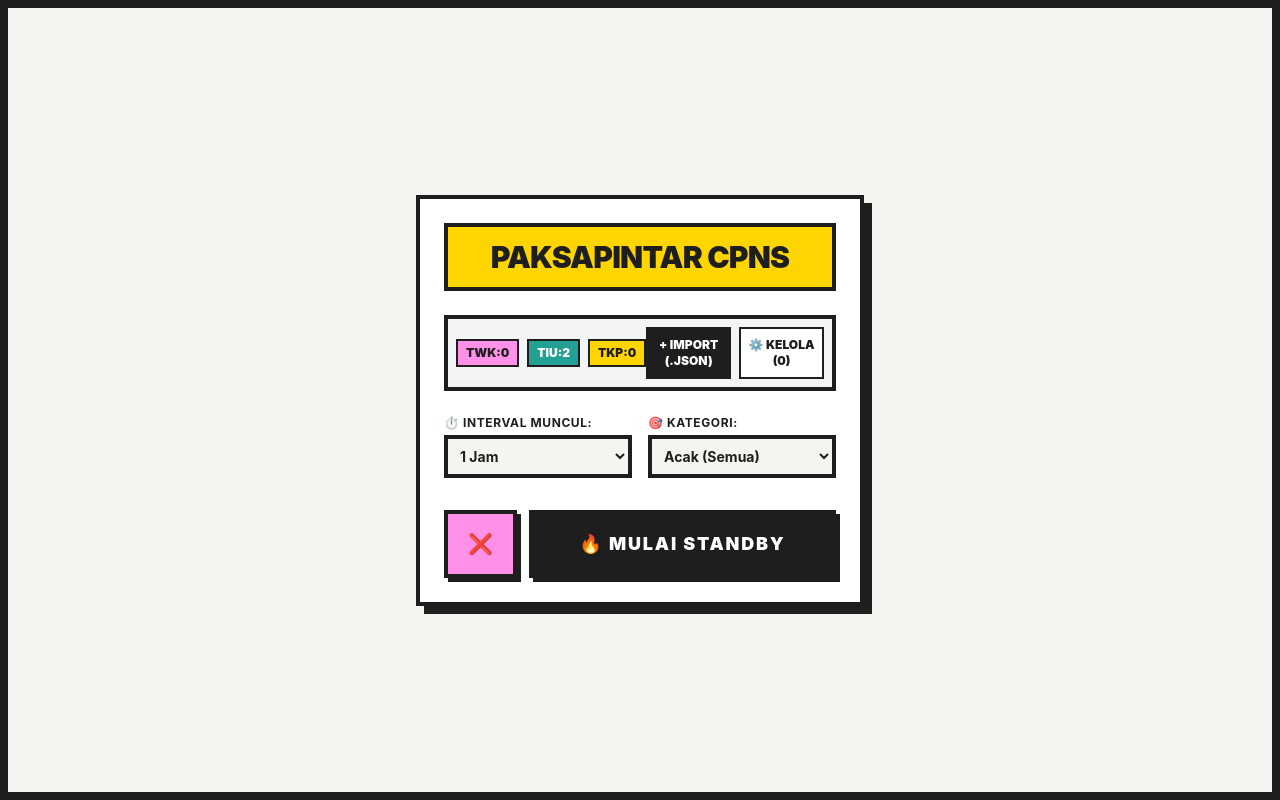
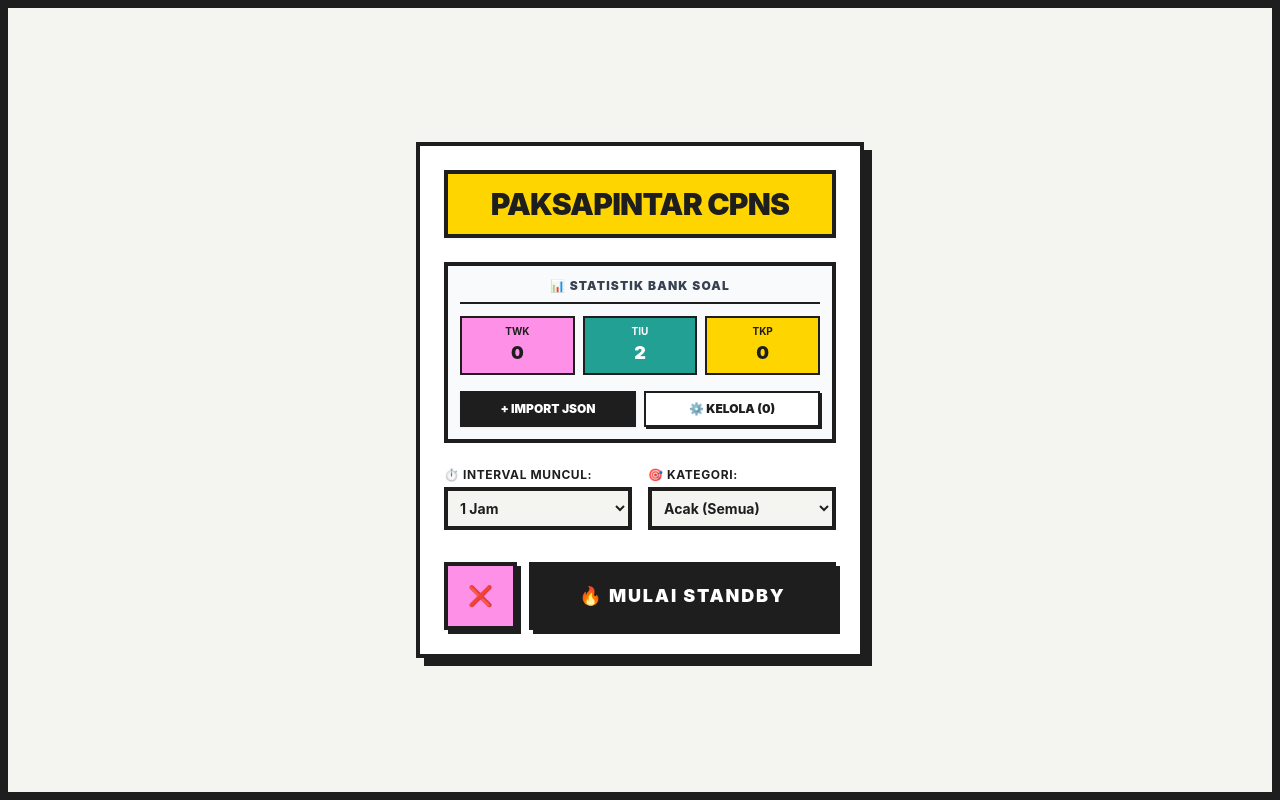
Before and after one commit to M-Rafif-Musyaffa/PaksaPintar-cpns, a React (Vite) app: page / in a window 1280 px wide. Built offline with nearby package versions, Linux system fonts and the light colour scheme; the HTML template or start-up script is replaced by a standard one.

Commit message:
Menambahkan fitur hapus by kategori dan memperbaiki tampilan awalnya

```diff
--- a/src-tauri/tauri.conf.json
+++ b/src-tauri/tauri.conf.json
@@ -1,7 +1,7 @@
 {
   "$schema": "https://schema.tauri.app/config/2",
   "productName": "PaksaPintar CPNS",
-  "version": "1.0.0",
+  "version": "1.1.0",
   "identifier": "com.musya.cpns-PaksaPintar",
   "build": {
     "beforeDevCommand": "npm run dev",
--- a/src/components/SettingScreen.tsx
+++ b/src/components/SettingScreen.tsx
@@ -8,7 +8,7 @@
     waktuMuncul, setWaktuMuncul,
     kategoriAktif, setKategoriAktif,
     importSoalBaru, customSoal,
-    hapusSoalCustom, hapusSemuaSoalCustom
+    hapusSoalCustom, hapusSemuaSoalCustom, hapusSoalCustomByKategori
   } = useSoalStore();
 
   const fileInputRef = useRef<HTMLInputElement>(null);
@@ -100,32 +100,37 @@
 
       <div className="bg-white border-4 border-brutal-black p-6 shadow-[8px_8px_0_0_#1e1e1e] max-w-md w-full flex flex-col gap-6">
 
-        <div className="bg-brutal-yellow p-3 border-4 border-brutal-black text-center relative">
-          <h1 className="text-3xl font-black uppercase tracking-tight">PaksaPintar CPNS</h1>
+        <div className="bg-brutal-yellow p-3 border-4 border-brutal-black text-center relative shadow-sm">
+          <h1 className="text-3xl font-black uppercase tracking-tight">PAKSAPINTAR Cpns</h1>
         </div>
 
-        <div className="flex items-center justify-between bg-gray-100 border-4 border-brutal-black p-2">
-          <div className="flex gap-2 text-xs font-black uppercase">
-            <span className="bg-brutal-pink border-2 border-brutal-black px-2 py-1" title="TWK">Twk:{countTWK}</span>
-            <span className="bg-brutal-blue text-white border-2 border-brutal-black px-2 py-1" title="TIU">Tiu:{countTIU}</span>
-            <span className="bg-brutal-yellow border-2 border-brutal-black px-2 py-1" title="TKP">Tkp:{countTKP}</span>
+        <div className="border-4 border-brutal-black bg-gray-50 p-3 flex flex-col gap-3">
+          <h3 className="font-black text-xs text-center uppercase border-b-2 border-brutal-black pb-2 tracking-widest text-gray-700">📊 Statistik Bank Soal</h3>
+
+          <div className="grid grid-cols-3 gap-2 text-center">
+            <div className="bg-brutal-pink border-2 border-brutal-black py-1.5 flex flex-col">
+              <span className="text-[10px] font-bold uppercase">TWK</span>
+              <span className="font-black text-lg">{countTWK}</span>
+            </div>
+            <div className="bg-brutal-blue text-white border-2 border-brutal-black py-1.5 flex flex-col">
+              <span className="text-[10px] font-bold uppercase">TIU</span>
+              <span className="font-black text-lg">{countTIU}</span>
+            </div>
+            <div className="bg-brutal-yellow border-2 border-brutal-black py-1.5 flex flex-col">
+              <span className="text-[10px] font-bold uppercase">TKP</span>
+              <span className="font-black text-lg">{countTKP}</span>
+            </div>
           </div>
 
-          <div className="flex gap-2">
-            <button
-              onClick={() => fileInputRef.current?.click()}
-              className="flex-1 bg-brutal-black text-white text-xs font-black uppercase py-2 border-2 border-transparent hover:bg-white hover:text-brutal-black hover:border-brutal-black transition-colors"
-            >
-              + Import (.json)
+          <div className="flex gap-2 mt-1">
+            <button onClick={() => fileInputRef.current?.click()} className="flex-1 bg-brutal-black text-white text-xs font-black uppercase py-2 border-2 border-transparent hover:bg-brutal-pink hover:text-brutal-black transition-colors shadow-sm active:translate-y-0.5">
+              + Import JSON
             </button>
-            <button
-              onClick={() => setShowKelola(true)}
-              className="flex-1 bg-white text-brutal-black text-xs font-black uppercase py-2 border-2 border-brutal-black hover:bg-brutal-pink transition-colors"
-            >
+            <button onClick={() => setShowKelola(true)} className="flex-1 bg-white text-brutal-black text-xs font-black uppercase py-2 border-2 border-brutal-black hover:bg-gray-200 transition-colors shadow-[2px_2px_0_0_#1e1e1e] active:translate-y-0.5 active:shadow-none">
               ⚙️ Kelola ({customSoal.length})
             </button>
+            <input type="file" accept=".json" className="hidden" ref={fileInputRef} onChange={handleFileChange} />
           </div>
-          <input type="file" accept=".json" className="hidden" ref={fileInputRef} onChange={handleFileChange} />
         </div>
 
         <div className="grid grid-cols-2 gap-4">
@@ -200,7 +205,7 @@
       {/* MODAL KELOLA SOAL*/}
       {showKelola && (
         <div className="fixed inset-0 bg-black/80 z-50 flex items-center justify-center p-4 animate-[fadeIn_0.2s_ease-out]">
-          <div className="bg-white border-[6px] border-brutal-black w-full max-w-lg h-[80vh] flex flex-col shadow-[8px_8px_0_0_#1e1e1e]">
+          <div className="bg-white border-[6px] border-brutal-black w-full max-w-lg h-[85vh] flex flex-col shadow-[8px_8px_0_0_#1e1e1e]">
 
             <div className="bg-brutal-yellow border-b-4 border-brutal-black p-4 flex justify-between items-center shrink-0">
               <h2 className="font-black text-lg uppercase tracking-tighter">⚙️ Kelola Soal Import</h2>
@@ -208,8 +213,21 @@
             </div>
 
             <div className="p-4 overflow-y-auto flex-1 flex flex-col gap-3 bg-gray-50">
+
+              {/* TOMBOL HAPUS BERDASARKAN KATEGORI */}
+              {customSoal.length > 0 && (
+                <div className="mb-2 border-b-4 border-dashed border-gray-300 pb-4">
+                  <p className="font-bold text-xs mb-2 uppercase text-gray-500 tracking-widest">Aksi Cepat (Hapus Kategori):</p>
+                  <div className="flex gap-2 overflow-x-auto pb-1">
+                    <button onClick={() => window.confirm('Hapus SEMUA soal custom TWK?') && hapusSoalCustomByKategori('TWK')} className="bg-brutal-pink text-brutal-black text-xs font-black px-3 py-2 border-2 border-brutal-black shadow-[2px_2px_0_0_#1e1e1e] active:shadow-none active:translate-y-0.5 whitespace-nowrap">🗑️ Hapus TWK</button>
+                    <button onClick={() => window.confirm('Hapus SEMUA soal custom TIU?') && hapusSoalCustomByKategori('TIU')} className="bg-brutal-blue text-white text-xs font-black px-3 py-2 border-2 border-brutal-black shadow-[2px_2px_0_0_#1e1e1e] active:shadow-none active:translate-y-0.5 whitespace-nowrap">🗑️ Hapus TIU</button>
+                    <button onClick={() => window.confirm('Hapus SEMUA soal custom TKP?') && hapusSoalCustomByKategori('TKP')} className="bg-brutal-yellow text-brutal-black text-xs font-black px-3 py-2 border-2 border-brutal-black shadow-[2px_2px_0_0_#1e1e1e] active:shadow-none active:translate-y-0.5 whitespace-nowrap">🗑️ Hapus TKP</button>
+                  </div>
+                </div>
+              )}
+
               {customSoal.length === 0 ? (
-                <div className="text-center font-bold text-gray-500 py-10">Belum ada soal tambahan yang di-import.</div>
+                <div className="text-center font-bold text-gray-500 py-10 border-4 border-dashed border-gray-300">Belum ada soal tambahan yang di-import.</div>
               ) : (
                 customSoal.map((soal, idx) => (
                   <div key={idx} className="bg-white border-4 border-brutal-black p-3 relative group">
@@ -217,13 +235,8 @@
                     <p className="font-bold text-sm mt-3 line-clamp-3 text-gray-800">{soal.pertanyaan}</p>
 
                     <div className="mt-3 text-right border-t-2 border-dashed border-gray-300 pt-2">
-                      <button
-                        onClick={() => {
-                          if(window.confirm('Hapus soal ini?')) hapusSoalCustom(idx);
-                        }}
-                        className="bg-brutal-pink text-brutal-black font-black text-xs px-3 py-1.5 border-2 border-brutal-black shadow-[2px_2px_0_0_#1e1e1e] active:shadow-none active:translate-x-[2px] active:translate-y-[2px] transition-all"
-                      >
-                        🗑️ Hapus Soal
+                      <button onClick={() => window.confirm('Hapus soal ini?') && hapusSoalCustom(idx)} className="bg-brutal-pink text-brutal-black font-black text-xs px-3 py-1.5 border-2 border-brutal-black shadow-[2px_2px_0_0_#1e1e1e] active:shadow-none active:translate-x-[2px] active:translate-y-[2px] transition-all">
+                        🗑️ Hapus Satuan
                       </button>
                     </div>
                   </div>
@@ -231,14 +244,10 @@
               )}
             </div>
 
+            {/* HAPUS SEMUANYA */}
             {customSoal.length > 0 && (
               <div className="p-4 border-t-4 border-brutal-black bg-white shrink-0">
-                <button
-                  onClick={() => {
-                    if(window.confirm('⚠️ PERINGATAN: Yakin ingin menghapus SEMUA soal yang telah kamu import?')) hapusSemuaSoalCustom();
-                  }}
-                  className="w-full bg-brutal-black text-white font-black py-3 border-4 border-brutal-black hover:bg-brutal-pink hover:text-brutal-black transition-colors uppercase tracking-widest text-sm"
-                >
+                <button onClick={() => window.confirm('⚠️ PERINGATAN: Yakin ingin menghapus SEMUA soal import secara total?') && hapusSemuaSoalCustom()} className="w-full bg-brutal-black text-white font-black py-3 border-4 border-brutal-black hover:bg-brutal-pink hover:text-brutal-black transition-colors uppercase tracking-widest text-sm">
                   ⚠️ Hapus Semua Soal
                 </button>
               </div>
--- a/src/store/useSoalStore.ts
+++ b/src/store/useSoalStore.ts
@@ -35,6 +35,7 @@
   importSoalBaru: (soalBaru: Soal[]) => void;
   hapusSoalCustom: (index: number) => void;
   hapusSemuaSoalCustom: () => void;
+  hapusSoalCustomByKategori: (kategori: string) => void;
 }
 
 const shuffleArray = (array: Soal[]) => {
@@ -101,6 +102,15 @@
 
       hapusSemuaSoalCustom: () => set({ customSoal: [] }),
 
+      hapusSoalCustomByKategori: (kategori: string) => {
+        set((state) => ({
+          // Filter: Simpan soal yang kategorinya TIDAK SAMA dengan kategori yang mau dihapus
+          customSoal: state.customSoal.filter(
+            s => !s.kategori.toUpperCase().includes(kategori.toUpperCase())
+          )
+        }));
+      },
+
       initSoal: () => {
         const { kategoriAktif, customSoal } = get();
         let allData = [...dataSoalBawaan, ...customSoal] as Soal[];
```
